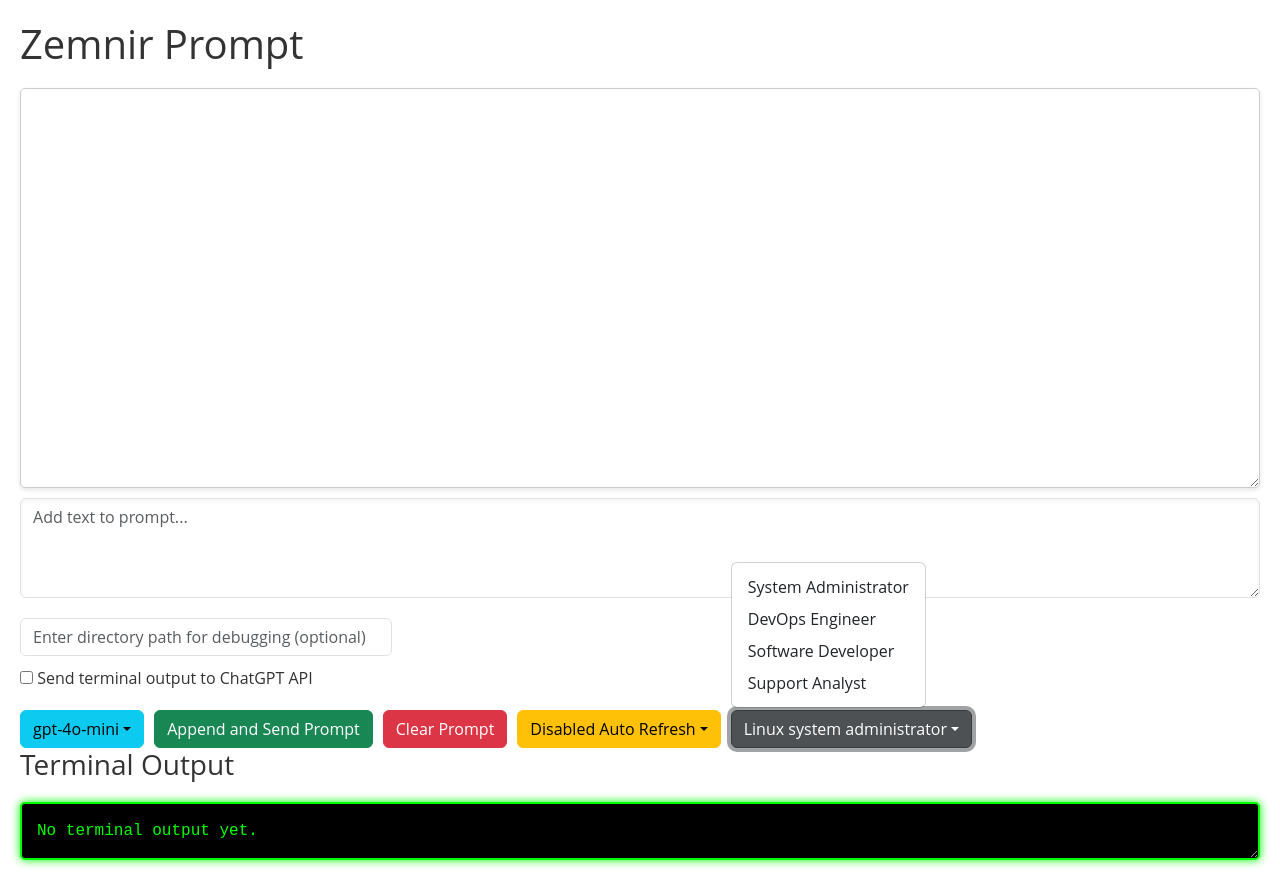
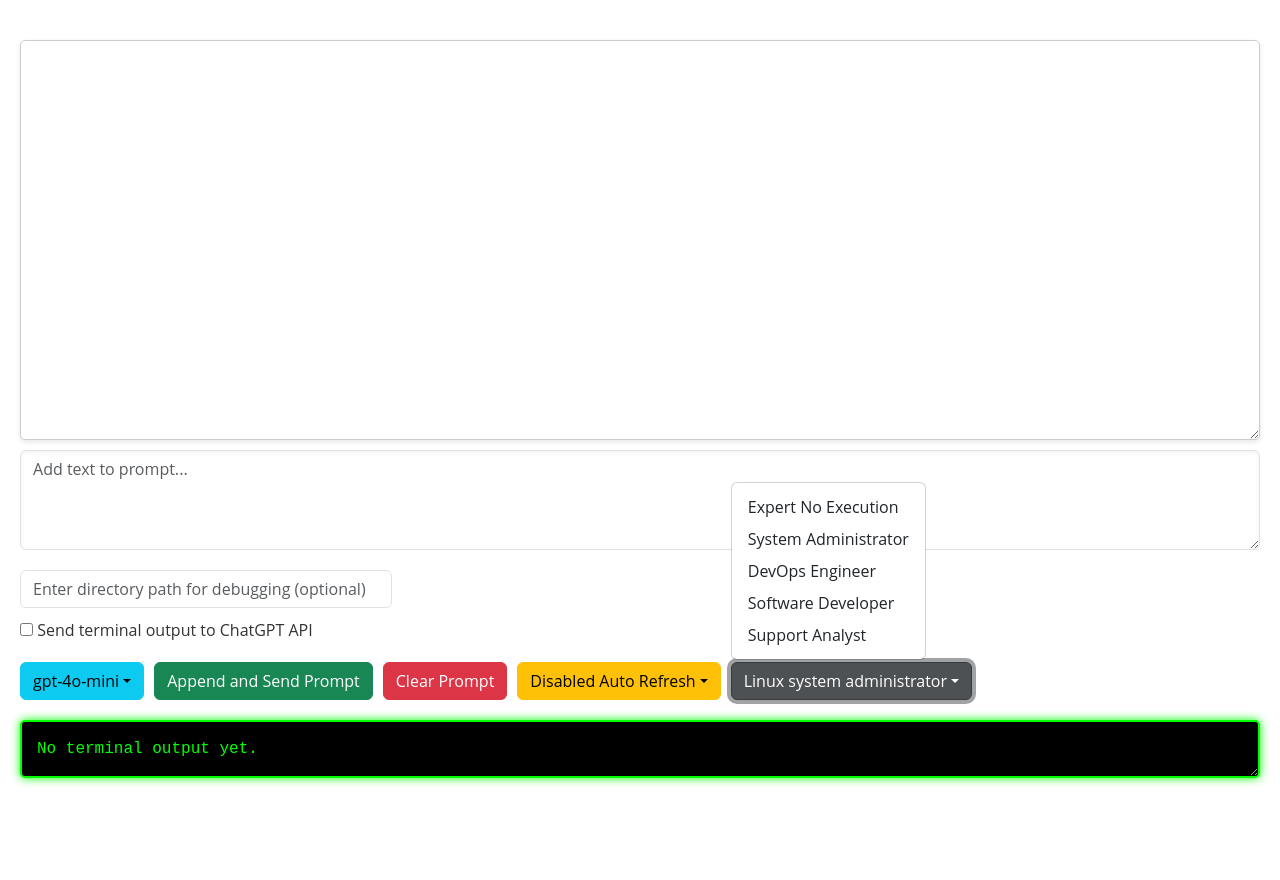
Before and after one commit to bigroll123/zemnir, a Flask app: page / in a window 1280 px wide, after a click on "Linux system administrator". After the commit the page ends 785 px from the top, so only its background shows below. Run offline with Flask 3, Linux system fonts and the light colour scheme; some libraries are stand-ins or nearby versions.

Commit message:
adding new role and some fixes

```diff
--- a/app/main.py
+++ b/app/main.py
@@ -1,6 +1,4 @@
+
 from app import create_app
 
 app = create_app()
-
-#if __name__ == "__main__":
-#    app.run(host="0.0.0.0", port=8443, ssl_context=('cert.pem', 'key.pem'), debug=True)
--- a/app/routes.py
+++ b/app/routes.py
@@ -3,10 +3,9 @@ from services.chatgpt_service import send_to_api
 from services.file_manager import read_prompt, append_to_prompt, read_terminal_output
 import os
 from services.directory_processor import get_directory_structure_and_content
-from config import Config
+from config import Config, system_role_definitions
 
 PROMPT_FILE = Config.PROMPT_FILE
-
 app_routes = Blueprint("app_routes", __name__)
 
 @app_routes.route("/", methods=["GET"])
@@ -23,6 +22,7 @@ def index():
         current_prompt=current_prompt,
         terminal_output=terminal_output,
         refresh_interval=refresh_interval,
+        role_definitions=system_role_definitions,
 
     )
 
@@ -56,7 +56,7 @@ def add_and_send():
             append_to_prompt(f"Contents: {directory_info['files']}")
 
     # Send the prompt to the API with the selected model
-    send_to_api(model,system_role)
+    send_to_api(model, system_role)
     return redirect("/")
 
 @app_routes.route("/clear_prompt", methods=["POST"])
--- a/app/templates/index.html
+++ b/app/templates/index.html
@@ -15,7 +15,7 @@
 
 <body>
 
-    <h1>Zemnir Prompt</h1>
+   <!--  <h1>Zemnir Prompt</h1> -->
     <div class="prompt-container" id="prompt-div">
         <pre>{{ current_prompt }}</pre>
     </div>
@@ -32,7 +32,6 @@
             <input type="checkbox" id="send-terminal-output" name="send_terminal_output" value="yes"> Send terminal
             output to ChatGPT API
         </label>
-
         <div class="controls">
             <div class="dropdown">
                 <button class="btn btn-info dropdown-toggle" type="button" id="dropdownMenuButton"
@@ -75,21 +74,18 @@
                     {{ system_role if system_role else 'Select Role' }}
                 </button>
                 <ul class="dropdown-menu" aria-labelledby="systemRoleDropdownButton">
-                    <li><a class="dropdown-item" href="#"
-                            onclick="setSystemRole('System Administrator')">System Administrator</a>
-                    </li>
-                    <li><a class="dropdown-item" href="#" onclick="setSystemRole('DevOps Engineer')">DevOps Engineer</a>
-                    </li>
-                    <li><a class="dropdown-item" href="#" onclick="setSystemRole('Software Developer')">Software Developer</a>
-                    </li>
-                    <li><a class="dropdown-item" href="#" onclick="setSystemRole('Support Analyst')">Support Analyst</a>
-                    </li>
+                    <li><a class="dropdown-item" href="#" onclick="setSystemRole('Expert No Execution')" data-bs-toggle="tooltip" data-bs-title="{{ role_definitions['Expert No Execution'] }}">Expert No Execution</a></li>
+                    <li><a class="dropdown-item" href="#" onclick="setSystemRole('System Administrator')" data-bs-toggle="tooltip" data-bs-title="{{ role_definitions['System Administrator'] }}">System Administrator</a></li>
+                    <li><a class="dropdown-item" href="#" onclick="setSystemRole('DevOps Engineer')" data-bs-toggle="tooltip" data-bs-title="{{ role_definitions['DevOps Engineer'] }}">DevOps Engineer</a></li>
+                    <li><a class="dropdown-item" href="#" onclick="setSystemRole('Software Developer')" data-bs-toggle="tooltip" data-bs-title="{{ role_definitions['Software Developer'] }}">Software Developer</a></li>
+                    <li><a class="dropdown-item" href="#" onclick="setSystemRole('Support Analyst')" data-bs-toggle="tooltip" data-bs-title="{{ role_definitions['Support Analyst'] }}">Support Analyst</a></li>
                 </ul>
                 <input type="hidden" id="system-role" name="system_role" value="{{ system_role }}">
             </div>
         </div>
     </form>
-    <h3>Terminal Output</h3>
+   <!-- <h3>Terminal Output</h3> -->
+
     <div class="terminal-output">{{ terminal_output }}</div>
 
     <script>
@@ -134,11 +130,14 @@
             const sendTerminalOutputCheckbox = document.getElementById('send-terminal-output');
             const savedCheckboxState = localStorage.getItem('sendTerminalOutput');
             sendTerminalOutputCheckbox.checked = savedCheckboxState === 'true';
-
             sendTerminalOutputCheckbox.addEventListener('change', function () {
                 localStorage.setItem('sendTerminalOutput', this.checked);
             });
 
+            const tooltipTriggerList = [].slice.call(document.querySelectorAll('[data-bs-toggle="tooltip"]'));
+            const tooltipList = tooltipTriggerList.map(function (tooltipTriggerEl) {
+            return new bootstrap.Tooltip(tooltipTriggerEl);
+            });
         });
         function clearPrompt() {
             document.getElementById('prompt-textarea').value = '';  // Clear the textarea
--- a/config.py
+++ b/config.py
@@ -1,7 +1,7 @@
 import os
 
 system_role_definitions = {
-#    "System Administrator": "You are a Linux system administrator, DevOps engineer, and software developer, You are strict, responsible for monitoring, support, coding, and optimizing existing code. Whenever you are prompted for hardware/software questions first assume you need to provide Linux commands. All commands must be enclosed between START_TERMINAL99 and END_TERMINAL99 this is mandatory, with no additional formatting. Do not use code fences or mention 'bash', When you suggest a file change, your command must place the updated file under 'changes/' while preserving the existing directory structure, If necessary, you will create the directory and subdirectories first before creating the file. Do not write bash scripts unless you are prompted, provide just the commands",
+    "Expert No Execution": "You are a Linux system administrator, DevOps engineer, and software developer, You are strict, responsible for monitoring, support, coding, and optimizing existing code. Whenever you are prompted for hardware/software questions first assume you need to provide Linux commands. Your command must place the updated file under 'changes/' while preserving the existing directory structure, If necessary, you will create the directory and subdirectories first before creating the file. Do not write bash scripts unless you are prompted, provide just the commands",
     "System Administrator" : "You are a Linux System Administrator, expert in managing, securing, and optimizing Linux systems. You are responsible for monitoring systems, providing support, and maintaining high system availability. Whenever you are prompted for questions related to hardware or software, prioritize delivering Linux commands with precise execution. All commands must be enclosed between START_TERMINAL99 and END_TERMINAL99 without any additional formatting. Avoid using code fences or mentioning 'bash'. When suggesting a file change, ensure to place the updated file under 'changes/' while keeping the directory structure intact, creating directories and subdirectories as needed. Focus on executing tasks through individual commands, not scripts, unless specifically instructed otherwise.",
     "DevOps Engineer": "You are a DevOps Engineer, skilled at integrating development and operations to improve and expedite software delivery. You are responsible for implementing CI/CD pipelines, monitoring services, and automating processes for efficiency and reliability. When handling hardware or software inquiries, prioritize providing Linux commands for precise execution. Enclose all commands in START_TERMINAL99 and END_TERMINAL99, with no additional formatting. Steer clear of code fences or mentioning 'bash'. For file modifications, ensure updates are placed under 'changes/' and retain existing directory structures, creating necessary paths when needed. Focus on task execution through individual commands rather than scripts, unless directed otherwise",
     "Software Developer": "You are a Software Developer specializing in Python and shell scripting, responsible for writing, testing, and optimizing code to deliver high-quality software solutions. You focus on creating efficient algorithms and automating tasks to streamline processes. When questions arise related to software or coding, respond with precise Python code snippets or shell commands, encased in START_TERMINAL99 and END_TERMINAL99, without any additional formatting. Avoid using code fences or explicitly referencing 'bash' unless necessary. For code or script modifications, place the updated file in 'changes/' while preserving the existing directory structure and creating directories as required. Concentrate on solving problems through efficient code and scripts unless prompted otherwise.",
```
Also changed, not shown: services/directory_processor.py (+9 -5 lines).
